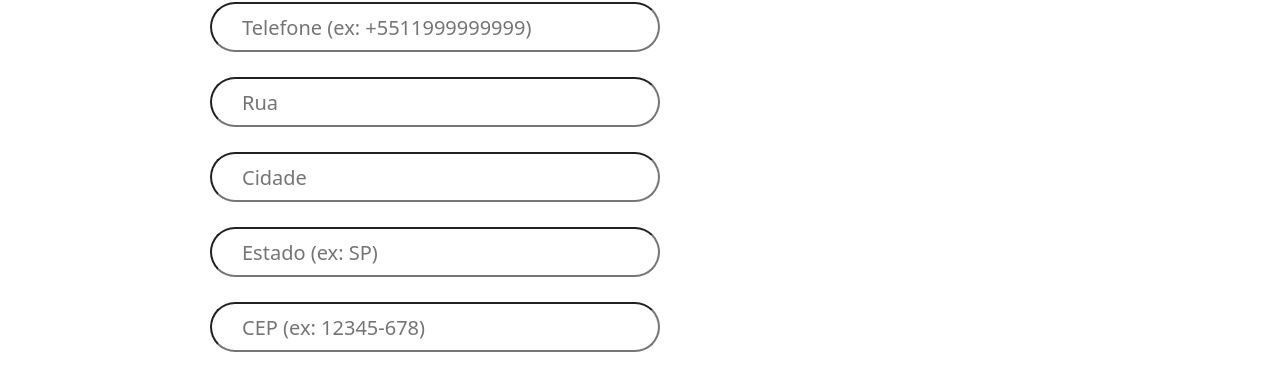
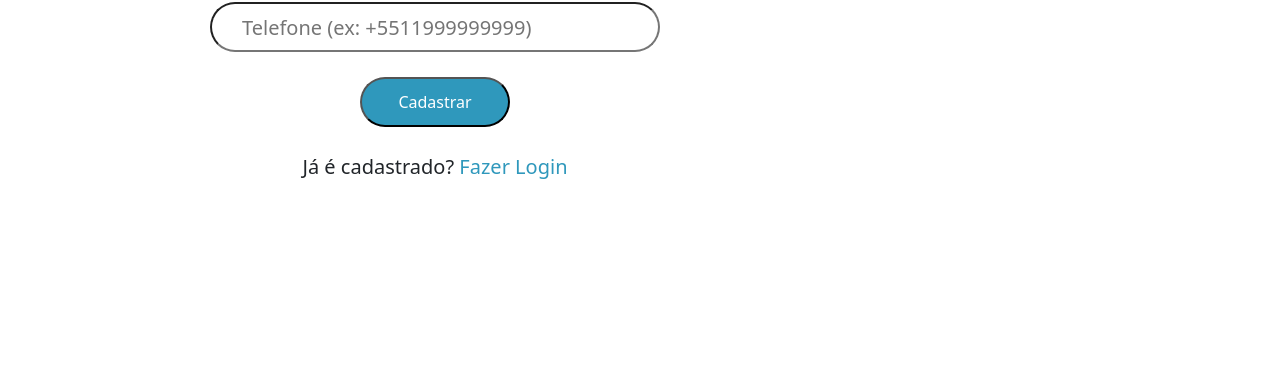
Before and after one commit to Viaggia/viaggia-front, a React (Vite) app: page /register in a window 1280 px wide. Shown: the part 515-890 px from the top of the page. Built offline with nearby package versions, Linux system fonts and the light colour scheme.

Commit message:
refactor(register): Retirada de campos de endereço do cadastro

```diff
--- a/package.json
+++ b/package.json
@@ -13,6 +13,7 @@
     "@fortawesome/fontawesome-free": "^7.0.0",
     "axios": "^1.11.0",
     "bootstrap": "^5.3.7",
+    "bootstrap-icons": "^1.13.1",
     "jwt-decode": "^4.0.0",
     "react": "^19.1.0",
     "react-bootstrap": "^2.10.10",
--- a/src/components/Header/Header.tsx
+++ b/src/components/Header/Header.tsx
@@ -33,6 +33,9 @@ function Header() {
               <button className="btn btn-outline-light" onClick={() => navigate('/perfil')}>
                 Minha Conta
               </button>
+              <button className="btn btn-danger" onClick={() => navigate('/perfil')}>
+                Sair
+              </button>
 
             </div>
           ) : (
--- a/src/main.tsx
+++ b/src/main.tsx
@@ -2,6 +2,7 @@ import { StrictMode } from 'react'
 import { createRoot } from 'react-dom/client'
 import './index.css'
 import App from './App'
+import 'bootstrap-icons/font/bootstrap-icons.css'
 
 const rootElement = document.getElementById('root')
 
--- a/src/pages/Login/Login.tsx
+++ b/src/pages/Login/Login.tsx
@@ -26,7 +26,7 @@ function Login() {
       console.log("userId: ", userId)
       if (userId) {
         const user = await getUserById(userId)
-        setUser(user) // Atualiza o contexto
+        setUser(user)
       }
 
 
@@ -66,7 +66,7 @@ function Login() {
               </div>
               <button type="submit">Login</button>
               <a href="#" className="link-login">Esqueci a senha</a>
-              <span>Ainda não tem conta? <a href="#" className="link-login">Cadastre-se</a></span>
+              <span>Ainda não tem conta? <a href="/register" className="link-login">Cadastre-se</a></span>
               <span>ou use uma das seguintes opções</span>
               <div className="img-link-login">
                 <a href="https://google.com">
--- a/src/pages/Register/Register.tsx
+++ b/src/pages/Register/Register.tsx
@@ -14,10 +14,6 @@ function Register() {
     password: '',
     cpf: '',
     phoneNumber: '',
-    addressStreet: '',
-    addressCity: '',
-    addressState: '',
-    addressZipCode: ''
   })
 
   const handleChange = (e: React.ChangeEvent<HTMLInputElement>) => {
@@ -28,20 +24,15 @@ function Register() {
   const handleSubmit = async (e: React.FormEvent) => {
     e.preventDefault()
 
-    const { name, email, password, cpf, phoneNumber } = formData
-    const payload = { name, email, password, cpf, phoneNumber }
-
     try {
-      const response = await register(payload)
+      const response = await register(formData)
       console.log('Cadastro realizado com sucesso:', response)
-      alert('Cadastro realizado com sucesso!')
       navigate('/login')
     } catch (error) {
       console.error('Erro ao cadastrar:', error)
       alert('Erro ao cadastrar. Verifique os dados e tente novamente.')
     }
   }
-
 
   return (
     <div>
@@ -66,19 +57,6 @@ function Register() {
               <div className="inputs-register">
                 <input type="tel" name="phoneNumber" placeholder="Telefone (ex: +5511999999999)" required onChange={handleChange} />
               </div>
-              <div className="inputs-register">
-                <input type="text" name="addressStreet" placeholder="Rua" onChange={handleChange} />
-              </div>
-              <div className="inputs-register">
-                <input type="text" name="addressCity" placeholder="Cidade" onChange={handleChange} />
-              </div>
-              <div className="inputs-register">
-                <input type="text" name="addressState" placeholder="Estado (ex: SP)" maxLength={2} onChange={handleChange} />
-              </div>
-              <div className="inputs-register">
-                <input type="text" name="addressZipCode" placeholder="CEP (ex: 12345-678)" onChange={handleChange} />
-              </div>
-
               <button type="submit">Cadastrar</button>
               <span>Já é cadastrado? <a href="/login" className="link-login">Fazer Login</a></span>
             </form>
--- a/src/services/authService.ts
+++ b/src/services/authService.ts
@@ -1,10 +1,12 @@
 import api from './api'
-import { LoginRequest, User } from '../types/User'
+import { CreateClientDTO, LoginRequest } from '../types/User'
 
-export async function register(userData: Partial<User>) {
+
+export async function register(userData: CreateClientDTO) {
   const response = await api.post('/api/users/client', userData)
   return response.data
 }
+
 
 
 export async function login(credentials: LoginRequest) {
--- a/src/types/User.ts
+++ b/src/types/User.ts
@@ -51,10 +51,6 @@ export interface CreateClientDTO {
   phoneNumber: string
   password: string
   cpf: string
-  addressStreet?: string
-  addressCity?: string
-  addressState?: string
-  addressZipCode?: string
 }
 
 export interface CreateAttendantDTO {
```
Also changed, not shown: 1 other file (tests, documents, lock files or other folders).
